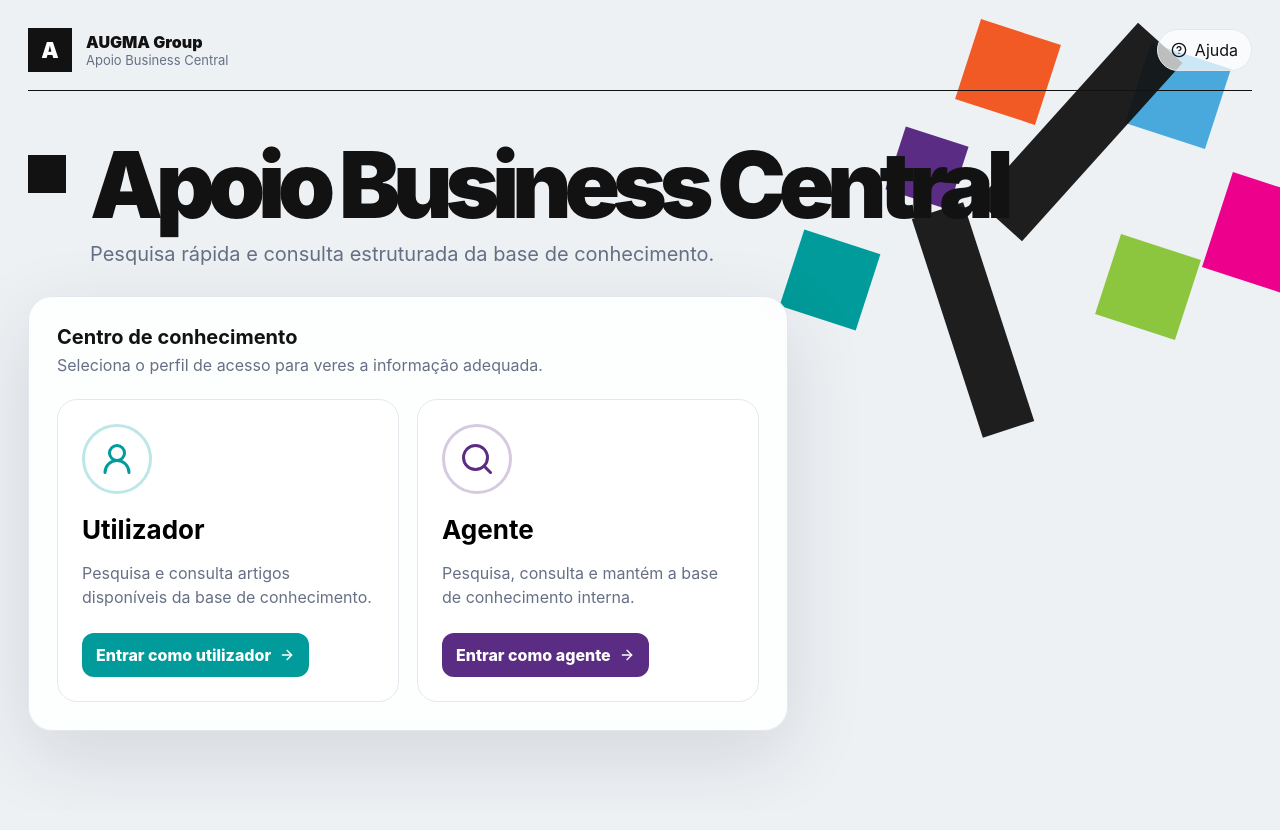
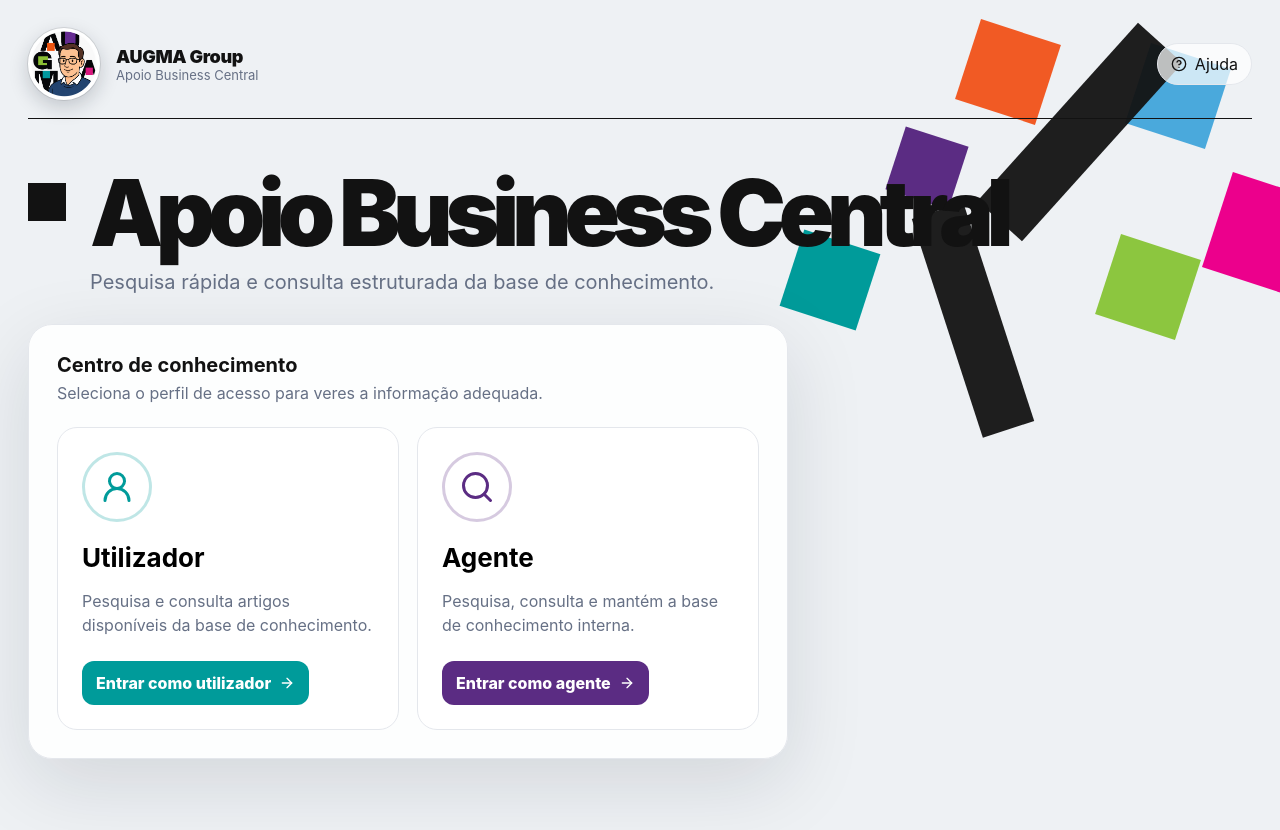
Before and after one commit to bernardomaraujo-tech/helpBC, a React (Vite) app: page / in a window 1280 px wide. Shown: the top 830 px of the page. Built offline with nearby package versions, Linux system fonts and the light colour scheme.

Commit message:
Adição Imagem Apoio

```diff
--- a/src/components/AppHeader.tsx
+++ b/src/components/AppHeader.tsx
@@ -1,4 +1,5 @@
 import { HelpCircle, Home, LogOut } from 'lucide-react';
+import apoioBcLogo from '../assets/apoio-bc.png';
 import type { Role } from '../types';
 
 interface Props {
@@ -11,7 +12,7 @@ export function AppHeader({ role, onNavigate }: Props) {
     <header className="app-header">
       <div className="brand">
         <button className="brand-mark" onClick={() => onNavigate('entry')} aria-label="Voltar ao início">
-          A
+          <img src={apoioBcLogo} alt="" />
         </button>
         <div>
           <strong>AUGMA Group</strong>
--- a/src/styles.css
+++ b/src/styles.css
@@ -228,22 +228,40 @@ button {
 .brand {
   display: flex;
   align-items: center;
-  gap: 14px;
+  gap: 16px;
 }
 
 .brand-mark {
-  width: 44px;
-  height: 44px;
-  border: 0;
-  background: var(--black);
-  color: #fff;
-  font-weight: 900;
-  font-size: 22px;
+  width: 72px;
+  height: 72px;
+  flex: 0 0 72px;
+  padding: 0;
+  overflow: hidden;
+  border: 3px solid #fff;
+  border-radius: 50%;
+  background: #fff;
+  box-shadow: 0 7px 20px rgba(16, 24, 40, 0.2), 0 0 0 1px rgba(18, 18, 18, 0.1);
+  transition: transform 180ms ease, box-shadow 180ms ease;
+}
+
+.brand-mark:hover,
+.brand-mark:focus-visible {
+  transform: translateY(-2px) scale(1.03);
+  box-shadow: 0 10px 26px rgba(16, 24, 40, 0.24), 0 0 0 2px rgba(91, 44, 131, 0.2);
+}
+
+.brand-mark img {
+  display: block;
+  width: 100%;
+  height: 100%;
+  object-fit: cover;
 }
 
 .brand strong {
   display: block;
   font-weight: 900;
+  font-size: 18px;
+  letter-spacing: -0.02em;
 }
 
 .brand span {
@@ -991,6 +1009,12 @@ button {
     align-items: flex-start;
   }
 
+  .brand-mark {
+    width: 60px;
+    height: 60px;
+    flex-basis: 60px;
+  }
+
   .entry-grid {
     grid-template-columns: 1fr;
   }
```
Also changed, not shown: src/assets/apoio-bc.png (added).
